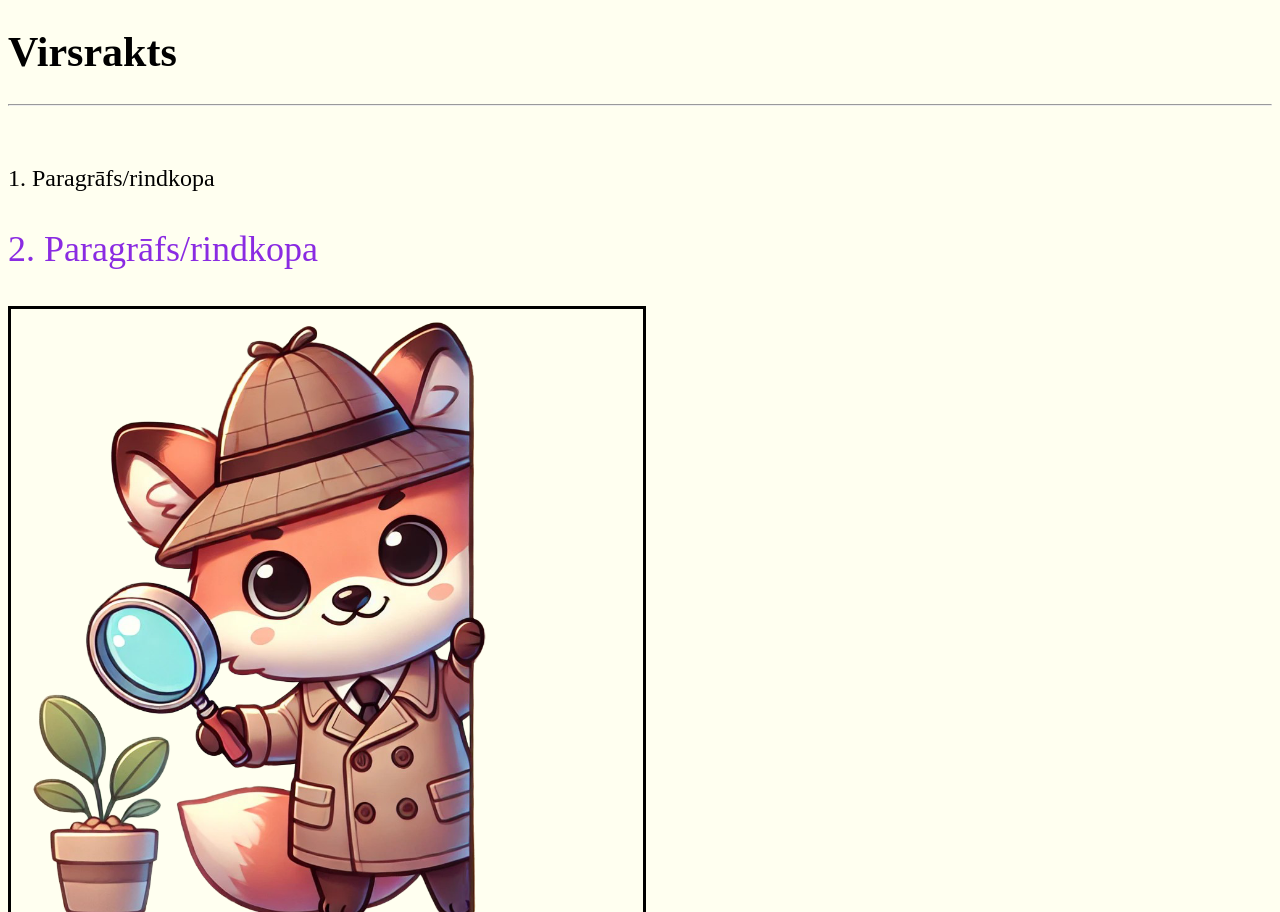
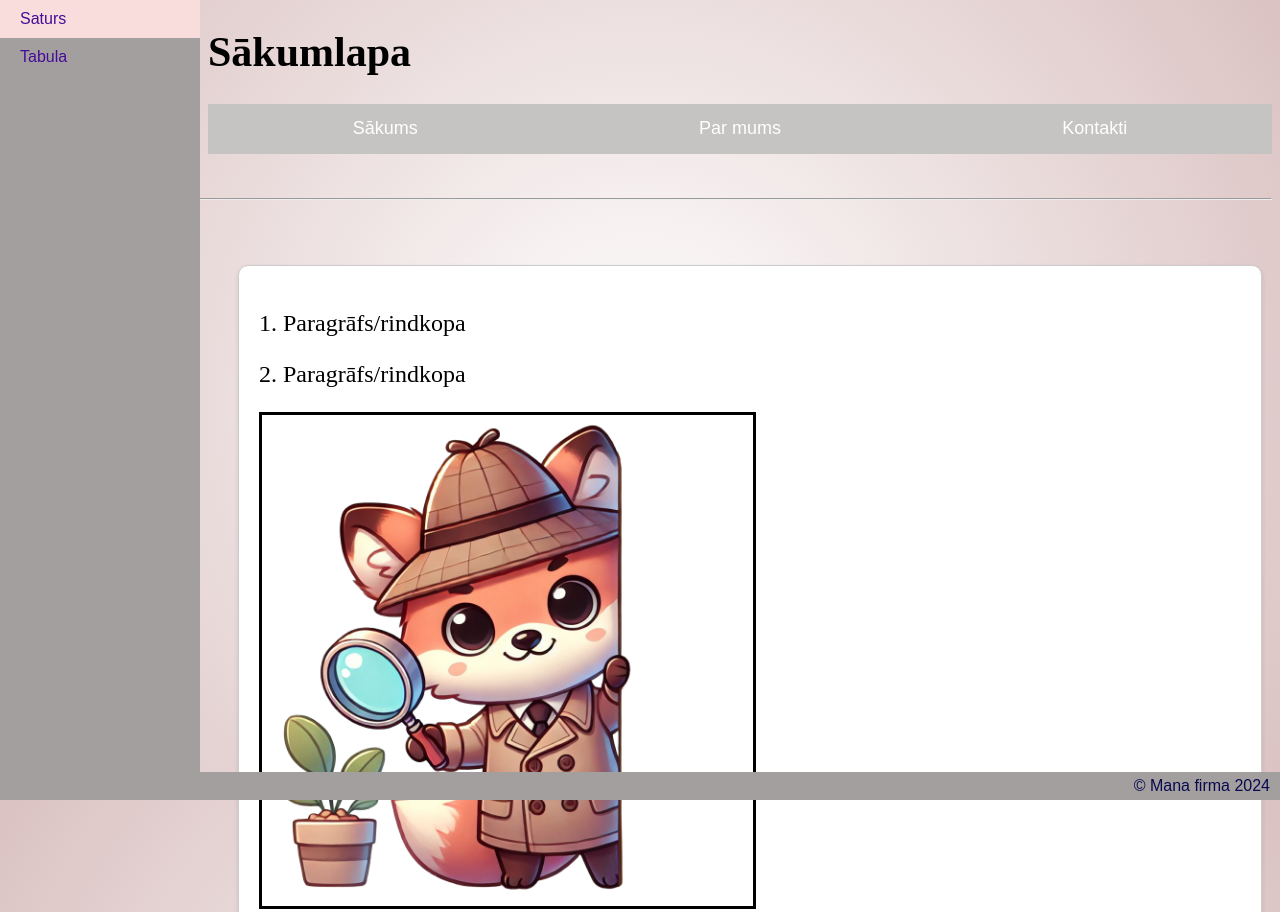
Before and after one commit to viktorija-plv/projekts_2024, a plain HTML site: page index.html in a window 1280 px wide. Shown: the top 912 px of the page. Drawn offline with Linux system fonts and the light colour scheme.

Commit message:
CSS design

```diff
--- a/index.html
+++ b/index.html
@@ -9,19 +9,29 @@
 </head>
 
 <body>
-  <header> <h1>Virsrakts</h1> </header>
+  <header> <h1>Sākumlapa</h1>
+  <nav class="topnav">
+    <!--<a href="https://www.w3schools.com">w3school </a><br><br> -->
+    <a href="index.html" class="active">Sākums</a><br><br>
+    <a href="par_mums.html">Par mums</a><br><br>
+    <a href="kontakti.html">Kontakti</a>
+  </nav>
+  </header>
+  <br><br>
 <hr>
   <marquee>Hi!</marquee>
+
+  <aside class="sidebar">
+    <a href="#saturs">Saturs</a>
+    <a href="#tabula">Tabula</a>
+  </aside>
+
   <main>
     <section id="saturs">
       <p>1. Paragrāfs/rindkopa</p>
       <p class="cits">2. Paragrāfs/rindkopa</p>
         <div><img id="bilde" src="media/mana_bilde.png" alt="Bilde" width="50%" border="3"></div><hr><br>
-        <nav>
-          <a href="https://www.w3schools.com">w3school </a><br><br>
-          <a href="par_mums.html" class="cits">Par mums</a><br><br>
-          <a href="kontakti.html">Kontakti</a>
-        </nav><br><br>
+
                 <ol start="2">
                   <b><li>1.elements</li>
                   <li>2.elements</li></b>
--- a/style.css
+++ b/style.css
@@ -2,37 +2,100 @@ html
 {
   height: 100%;
   width: 100%;
+  margin: 0;
+  padding: 0;
+  font-family: Sofia, sans-serif;
+  background: radial-gradient(circle, #ffffff, #dbc2c2);
 }
-body
+/* body
 {
   background-color: ivory;
   font-family: Cambria, Cochin, Georgia, Times, 'Times New Roman', serif;
+} */
+/* Selektors */
+
+.topnav {
+  overflow: hidden;
+  background-color: #c6c3c3;
+  margin-top: 0px;
+  display: flex;
+  justify-content: space-around;
+  margin-left: 200px;
+  /* position: fixed;  */ /* fiksēta pozīcija */
+  top: 200px;
+  width: calc(100%-200px);
+  height: 50px;
 }
-/* Selektors */
+
+.topnav a{
+  flex: 1;
+  text-decoration: none; /* Remove default underlining from links */
+  color: white; /* Text color for the links */
+  padding: 14px 20px; /* Add some padding around the links */
+  display: block; /* Ensure each link takes up the full line within the flex container */
+  text-align: center;/* Center the text within each link */
+  font-size: 18px;
+}
+
+.sidebar {
+  height: 100%;
+  width: 200px;
+  position: fixed;
+  top: 0;
+  left: 0;
+  background: #a39f9f;
+  text-justify: space-around;
+
+}
+
+.sidebar a {
+  display: block; /* Nodrošina, ka katra saite ir uz atsevišķas līnijas */
+  padding: 10px 20px; /* Pievienojam vertikālu atstarpi ap saitēm */
+  text-decoration: none; /* Noņemam noklusēto teksta apakšsvītru */
+  color: #440d96; /* Teksta krāsa saitēm */
+}
+
+.sidebar a:hover {
+  background-color: #f9dddd; /* Krāsas maiņa, kad pele ir virs saites */
+}
+
+main {
+    margin-left: 220px;
+    padding: 10px;
+  margin-top: 25px ;
+  margin-bottom: 50px;
+  height: calc(100%-100px)
+  }
 h1
 {
   /* Deklarācijas bloks */
   font-family: 'Times New Roman', Times, serif; /* Īpašība un vērtība */
   font-size: 42px;
+  margin-left: 200px;
 }
 p
 {
   font-size: 24px;
   font-family: 'Times New Roman', Times, serif;
 }
-
-.cits /* klase-class, piemēram: p.cits */
+/* klase-class, piemēram: p.cits */
+/*.cits
 {
   font-size: 36px;
   font-family: 'Times New Roman', Times, serif;
   color: blueviolet;
-}
+}*/
 
 #tabula /* id */
 {
   font-size: 22px;
   font-family: 'Times New Roman', Times, serif;
   color: #193380;
+  padding: 20px;
+  background-color: #d6cdcd;
+  border: 1px solid #ccc;
+  border-radius: 10px;
+  box-shadow: 0 2px 5px rgba(0, 0, 0, 0.1);
 }
 
 table
@@ -52,6 +115,19 @@ tr:nth-child(even) {
   background-color: #D6EEEE;
 }
 
+#kanva {
+  font-size: 22px;
+  font-family: 'Times New Roman', Times, serif;
+  color: #193380;
+  padding: 20px;
+  background-color: #d6cdcd;
+  border: 1px solid #ccc;
+  border-radius: 10px;
+  box-shadow: 0 2px 5px rgba(0, 0, 0, 0.1);
+  height: calc(100%-200px);
+  width: calc(100%-200px);
+}
+
 #zimejums
 {
   background: #D6EEEE;
@@ -63,5 +139,25 @@ tr:nth-child(even) {
 
 footer {
   color: #08084f;
+  position: fixed;
+  width: calc(100% - 200px);
+  background-color: #a39f9f;
+  bottom: 0;
+  left: 200px;
   text-align: right;
+  padding: 5px 10px;
+  overflow: hidden;
+  box-sizing: border-box;
 }
+
+#saturs {
+
+  /* Add styles specific to #saturs element here */
+  padding: 20px;
+  background-color: #ffffff;
+  color: #000000;
+  font-family: 'Arial', sans-serif;
+  border: 1px solid #ccc;
+  border-radius: 10px;
+  box-shadow: 0 2px 5px rgba(0, 0, 0, 0.1);
+}
```
